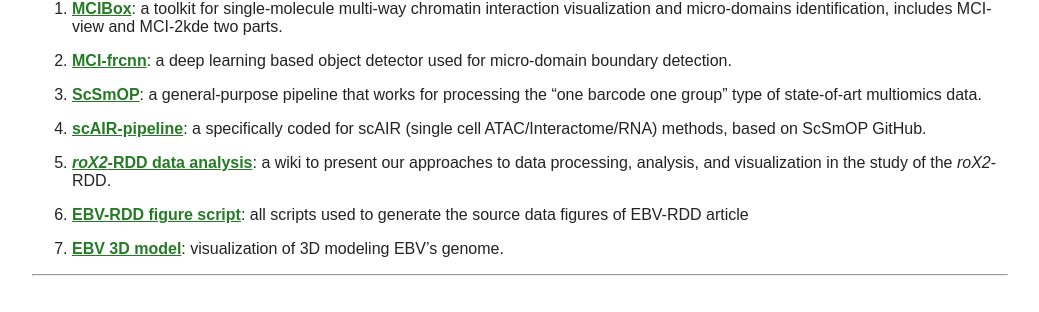
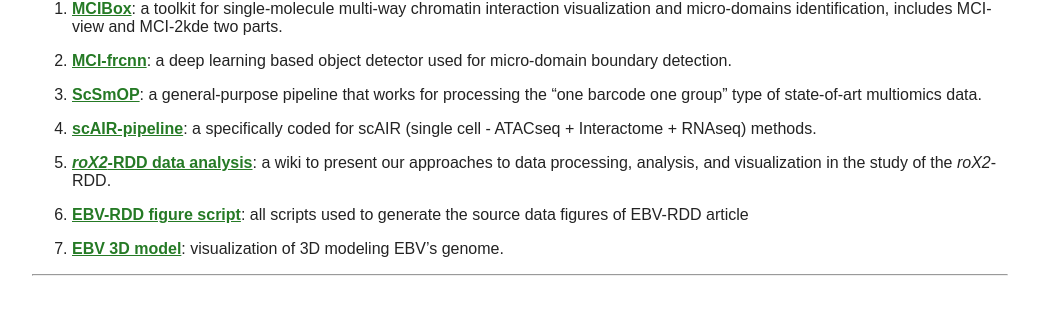
Before and after one commit to ZhengmzLab/zhengmzlab.github.io, a Jekyll site: the page built from resource.md, in a window 1280 px wide. Shown: the part 464-776 px from the top of the page, without its empty margins (120-1159 px from the left). Built offline with Jekyll 4.4.1, drawn with Linux system fonts in a browser that asks for light colours; comment, search, counter and statistics services are not loaded.

Commit message:
Update resource.md

```diff
--- a/resource.md
+++ b/resource.md
@@ -25,7 +25,7 @@ title: RESOURCE
 1. [**ScSmOP**](https://github.com/ZhengmzLab/ScSmOP): a general-purpose pipeline that works for processing the “one barcode one group” type of state-of-art multiomics data.
 
 
-1.  [**scAIR-pipeline**](https://github.com/ZhengmzLab/scAIR-pipeline): a specifically coded for scAIR (single cell ATAC/Interactome/RNA) methods, based on ScSmOP GitHub.
+1.  [**scAIR-pipeline**](https://github.com/ZhengmzLab/scAIR-pipeline): a specifically coded for scAIR (single cell - ATACseq + Interactome + RNAseq) methods.
 
 
 1.  [***roX2*-RDD data analysis**](https://github.com/ZhengmzLab/roX2-RDD-Data-Analysis-Strategy/wiki): a wiki to present our approaches to data processing, analysis, and visualization in the study of the *roX2*-RDD.
```
